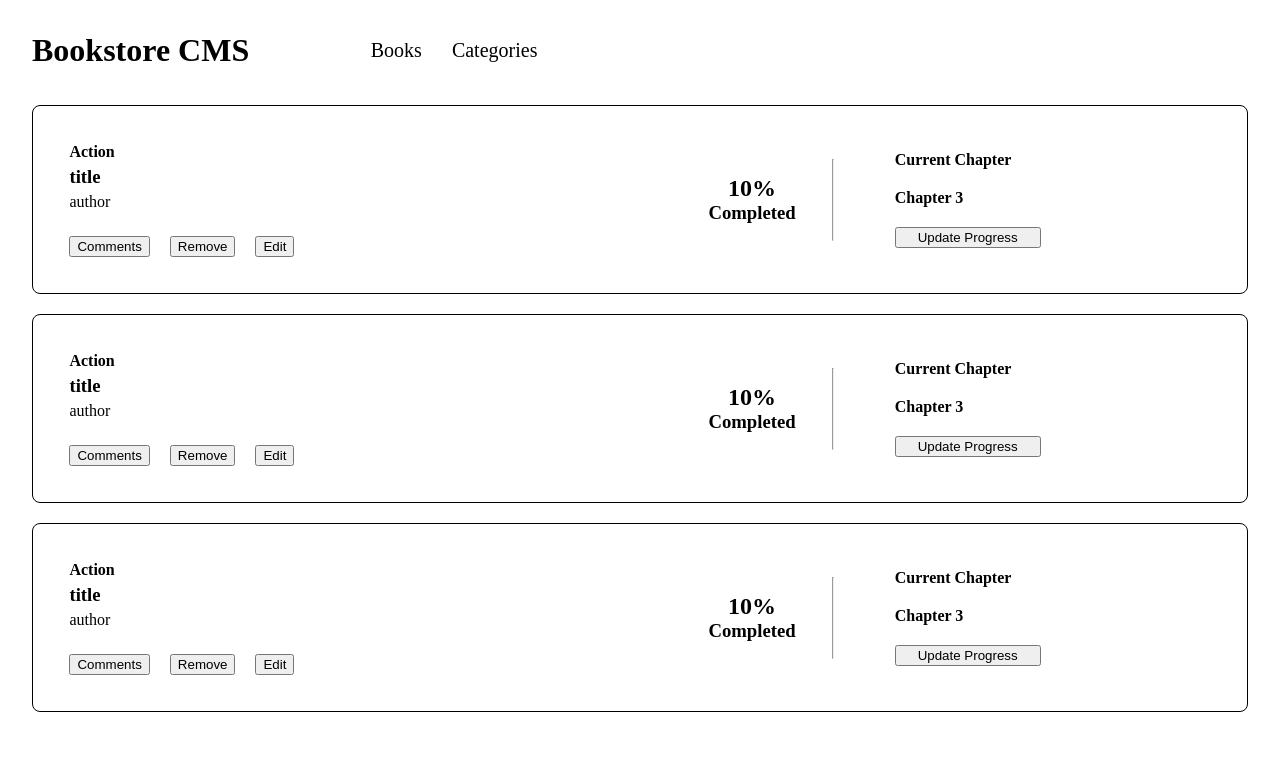
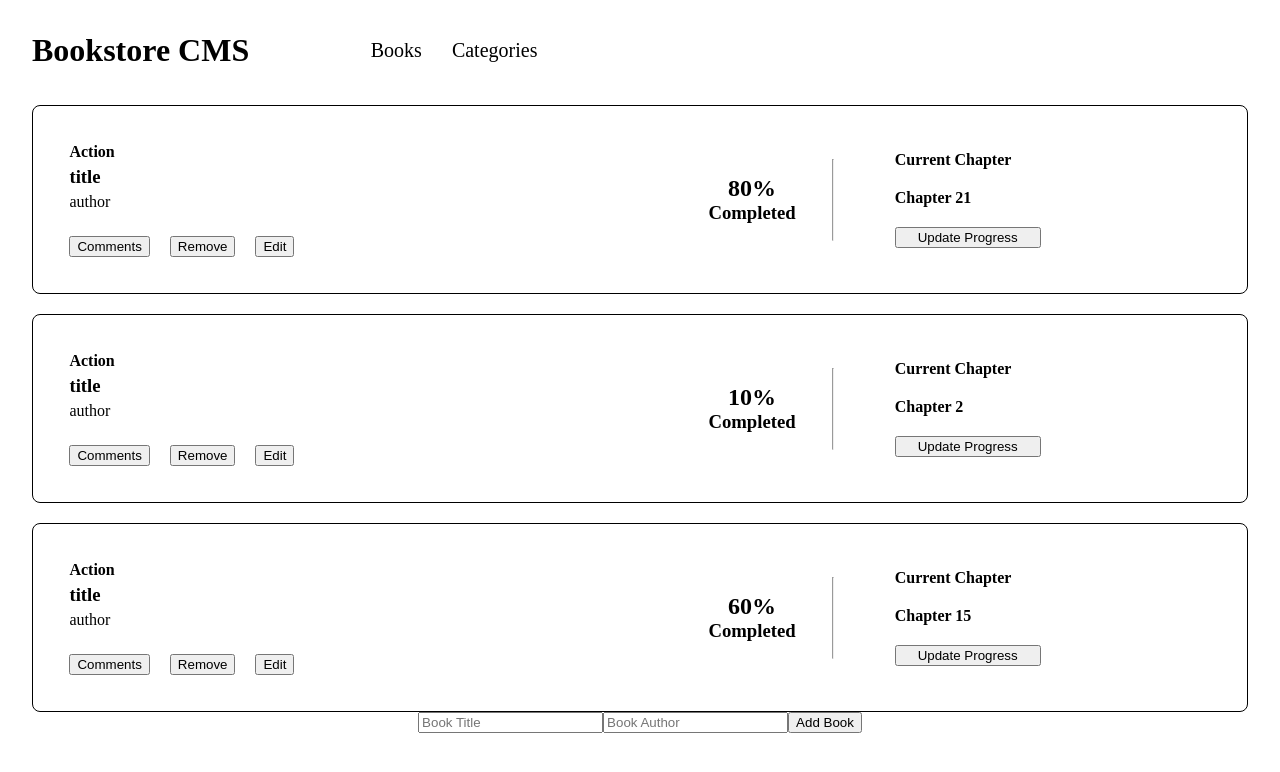
Before and after one commit to hajnaloltyan/react-bookstore, a React (Vite) app: page /#/ in a window 1280 px wide. Shown: the top 772 px of the page. Built offline with nearby package versions, Linux system fonts and the light colour scheme.

Commit message:
Create: AddNewBook function and add propTypes

```diff
--- a/package.json
+++ b/package.json
@@ -15,6 +15,7 @@
   "dependencies": {
     "localforage": "^1.10.0",
     "match-sorter": "^6.3.1",
+    "prop-types": "^15.8.1",
     "react": "^18.2.0",
     "react-dom": "^18.2.0",
     "react-router-dom": "^6.14.1",
--- a/src/components/AddBook/AddBook.jsx
+++ b/src/components/AddBook/AddBook.jsx
@@ -1,4 +1,5 @@
 import { useState } from 'react';
+import PropTypes from 'prop-types';
 import './AddBook.css';
 
 const AddBook = ({ addNewBook }) => {
@@ -58,4 +59,8 @@ const AddBook = ({ addNewBook }) => {
   );
 };
 
+AddBook.propTypes = {
+  addNewBook: PropTypes.func.isRequired,
+};
+
 export default AddBook;
--- a/src/components/BookItem/BookItem.jsx
+++ b/src/components/BookItem/BookItem.jsx
@@ -1,3 +1,4 @@
+import PropTypes from 'prop-types';
 import './BookItem.css';
 
 const BookItem = ({ bookProp, deleteBook }) => {
@@ -46,4 +47,16 @@ const BookItem = ({ bookProp, deleteBook }) => {
   );
 };
 
+BookItem.propTypes = {
+  bookProp: PropTypes.shape({
+    id: PropTypes.number.isRequired,
+    title: PropTypes.string.isRequired,
+    author: PropTypes.string.isRequired,
+    category: PropTypes.string.isRequired,
+    currentChapter: PropTypes.string.isRequired,
+    completed: PropTypes.string.isRequired,
+  }).isRequired,
+  deleteBook: PropTypes.func.isRequired,
+};
+
 export default BookItem;
--- a/src/components/Books/Books.jsx
+++ b/src/components/Books/Books.jsx
@@ -1,6 +1,7 @@
 import { useState } from 'react';
 import BookItem from '../BookItem/BookItem';
 import './Books.css';
+import AddBook from '../AddBook/AddBook';
 
 const Books = () => {
   const [books, setBooks] = useState([
@@ -9,15 +10,15 @@ const Books = () => {
       title: 'title',
       author: 'author',
       category: 'Action',
-      currentChapter: 'Chapter 3',
-      completed: '10%',
+      currentChapter: 'Chapter 21',
+      completed: '80%',
     },
     {
       id: 1,
       title: 'title',
       author: 'author',
       category: 'Action',
-      currentChapter: 'Chapter 3',
+      currentChapter: 'Chapter 2',
       completed: '10%',
     },
     {
@@ -25,8 +26,8 @@ const Books = () => {
       title: 'title',
       author: 'author',
       category: 'Action',
-      currentChapter: 'Chapter 3',
-      completed: '10%',
+      currentChapter: 'Chapter 15',
+      completed: '60%',
     },
   ]);
 
@@ -36,7 +37,20 @@ const Books = () => {
     ]);
   };
 
+  const addNewBook = ({ title, author }) => {
+    const newBook = {
+      id: books.length,
+      title,
+      author,
+      category: 'Action',
+      currentChapter: 'Chapter 1',
+      completed: '0%',
+    };
+    setBooks([...books, newBook]);
+  };
+
   return (
+    <>
       <ul className="bookList">
         {books.map((book) => (
           <BookItem
@@ -46,6 +60,10 @@ const Books = () => {
           />
         ))}
       </ul>
+      <section>
+        <AddBook addNewBook={addNewBook} />
+      </section>
+    </>
   );
 };
 
```
Also changed, not shown: 1 other file (tests, documents, lock files or other folders). Lines whose indentation alone changed are shown as unchanged.
